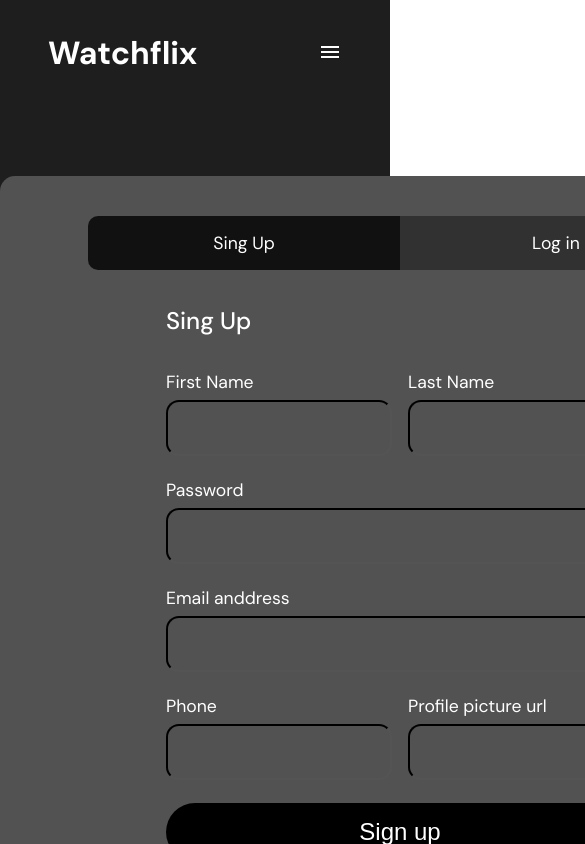
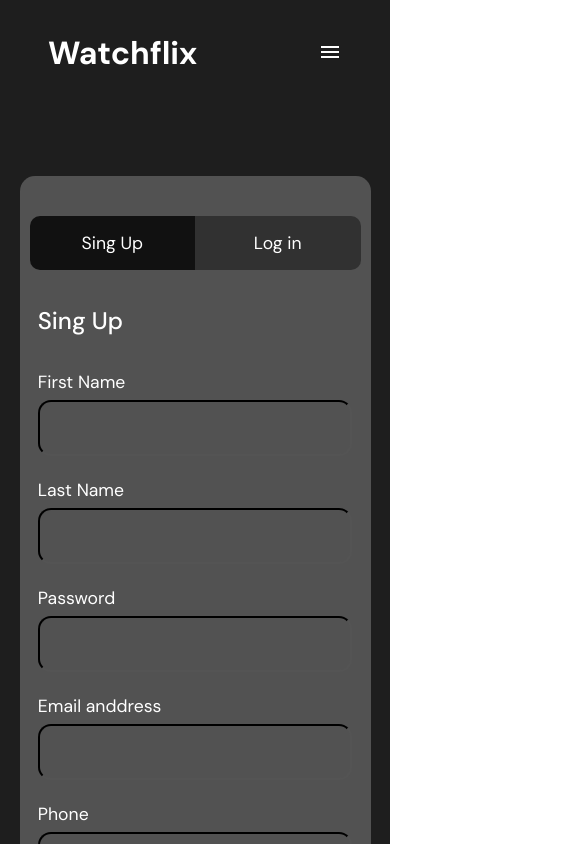
Before and after one commit to ruandqm/watchflix, a React (Vite) app: page / in a window 390 px wide. Shown: the top 844 px of the page, 585 px wide, since content can reach past the window. Built offline with nearby package versions, Linux system fonts and the light colour scheme.

Commit message:
Ajustando resposinvidade da página de Login

```diff
--- a/src/components/Logon/index.tsx
+++ b/src/components/Logon/index.tsx
@@ -5,6 +5,20 @@ import * as yup from 'yup';
 import { Navbar } from '../../components/Navbar/Navbar';
 import { Footer } from '../../components/Footer/Footer';
 import { Formik, Field, Form } from 'formik';
+
+
+interface ILogon {
+    emailAnddressLogin?: string
+    passwordLogin?: string
+    firstName?: string
+    lastName?: string
+    passwordRegister?: string
+    emailAnddressRegister?: string
+    phone?: string
+    url?: string
+}
+
+import axios from 'axios';
 
 const Logon: React.FC = () => {
 
@@ -15,9 +29,7 @@ const Logon: React.FC = () => {
         firstName: yup.string().min(3, "O nome deve ter mais de 3 letras").required('Preencha este campo'),
         lastName: yup.string().required('Preencha este campo'),
         passwordRegister: yup.string().min(8, 'No mínimo 8 caracteres').required('Preencha este campo'),
-        passwordLogin: yup.string().min(8, 'No mínimo 8 caracteres').required('Preencha este campo'),
         emailAnddressRegister: yup.string().email('Deve ser do tipo Email').required('Preencha este campo'),
-        emailAnddressLogin: yup.string().email('Deve ser do tipo Email').required('Preencha este campo'),
         url: yup.string().url('Url inválida').required('Preencha este campo'),
         phone: yup.string().min(8, 'Telefone precisa ter no mínimo 9 caracteres').required('Preencha este campo').matches(phoneRegExp, 'Formato de número inválido')
     })
@@ -27,8 +39,45 @@ const Logon: React.FC = () => {
         emailAnddressLogin: yup.string().email('Deve ser do tipo Email').required('Preencha este campo'),
     })
 
-    function submit(values: any) {
-        console.log(values)
+    function submit(values: ILogon) {
+        if (page == 1) {
+            let object = {
+                url: values.url,
+                LastName: values.lastName,
+                FirstName: values.firstName,
+                password: values.passwordRegister,
+                Email: values.emailAnddressRegister,
+                phone: values.phone
+            }
+
+            axios.post('https://apigenerator.dronahq.com/api/T4woaltu/Users', object)
+                .then(function (response) {
+                    console.log(response);
+                    window.location.reload()
+                })
+                .catch(function (error) {
+                    console.error(error);
+                });
+        }
+
+        else {
+            let verification = [values.emailAnddressLogin, values.passwordLogin]
+            const response = axios.get('https://apigenerator.dronahq.com/api/T4woaltu/Users')
+                .then(function (response) {
+                    console.log(response);
+                    const verification = response.data.filter((item: { Email: string }) => item.Email == values.emailAnddressLogin)
+
+                    if (verification[0].Email == values.emailAnddressLogin && values.passwordLogin == verification[0].password) {
+                        alert('Deu certo')
+                    }
+
+                    else {
+                        alert('Não deu certo')
+                    }
+                })
+
+        }
+
     }
 
     return (
@@ -107,12 +156,12 @@ const Logon: React.FC = () => {
                                     <Form>
                                         {page == 2 && (
                                             <>
-                                                <div className='groupInput' style={{ width: '468px' }}>
+                                                <div className='groupInput'>
                                                     <label htmlFor="emailAnddressLogin">Email anddress</label>
                                                     <Field id={'emailAnddressLogin'} name={'emailAnddressLogin'} />
                                                     <span>{errors.emailAnddressLogin}</span>
                                                 </div>
-                                                <div className='groupInput' style={{ width: '468px' }}>
+                                                <div className='groupInput'>
                                                     <label htmlFor="passwordLogin">Password</label>
                                                     <Field id={'passwordLogin'} name={'passwordLogin'} type={'password'} />
                                                     <span>{errors.passwordLogin}</span>
@@ -123,7 +172,6 @@ const Logon: React.FC = () => {
                                     </Form>
                                 </>)
                         }}
-
                     >
                     </Formik>
                 </div>
--- a/src/components/Logon/style.scss
+++ b/src/components/Logon/style.scss
@@ -53,6 +53,7 @@
         .bodyLogon {
             margin: 0 auto;
             max-width: 60%;
+            width: 60%;
             color: #FFF;
 
             h2 {
@@ -131,3 +132,67 @@
         }
     }
 }
+
+@media (max-width: 1000px) {
+    .containerGroupLogon {
+
+        .containerLogon {
+            width: 90%;
+
+            .headerLogon {
+                width: 90%;
+            }
+
+            .bodyLogon {
+                max-width: 70%;
+                width: 70%;
+
+                form {
+                    .sectionDivisor {
+                        width: 100%;
+                        flex-direction: column;
+
+                        .groupInput {
+                            width: 100% !important;
+
+                            input {
+                                width: 100%;
+                            }
+                        }
+                    }
+                }
+            }
+        }
+    }
+}
+
+@media (max-width: 500px) {
+    .containerGroupLogon {
+        .containerLogon {
+
+            .headerLogon {
+                width: 100%;
+            }
+
+            .bodyLogon {
+                max-width: 95%;
+                width: 95%;
+
+                form {
+                    .sectionDivisor {
+                        width: 100%;
+                        flex-direction: column;
+
+                        .groupInput {
+                            width: 100% !important;
+
+                            input {
+                                width: 100%;
+                            }
+                        }
+                    }
+                }
+            }
+        }
+    }
+}
```
